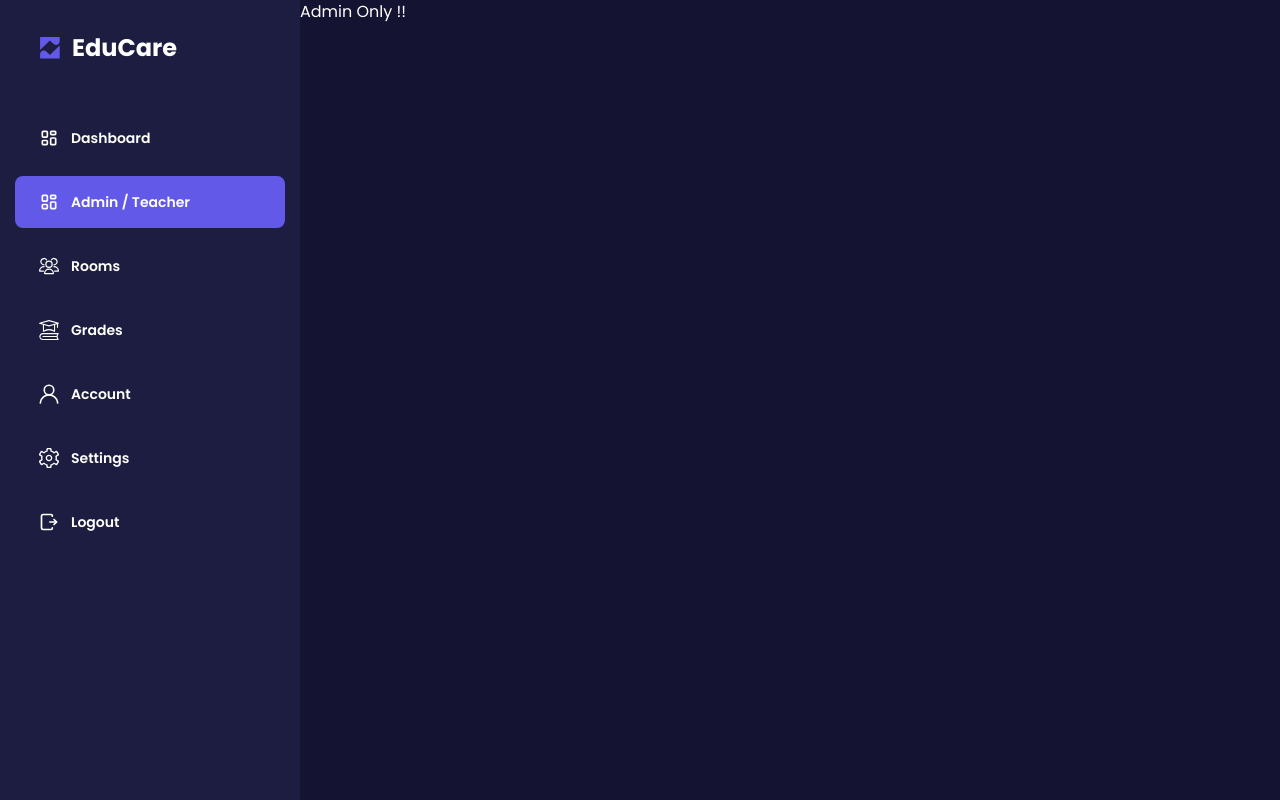
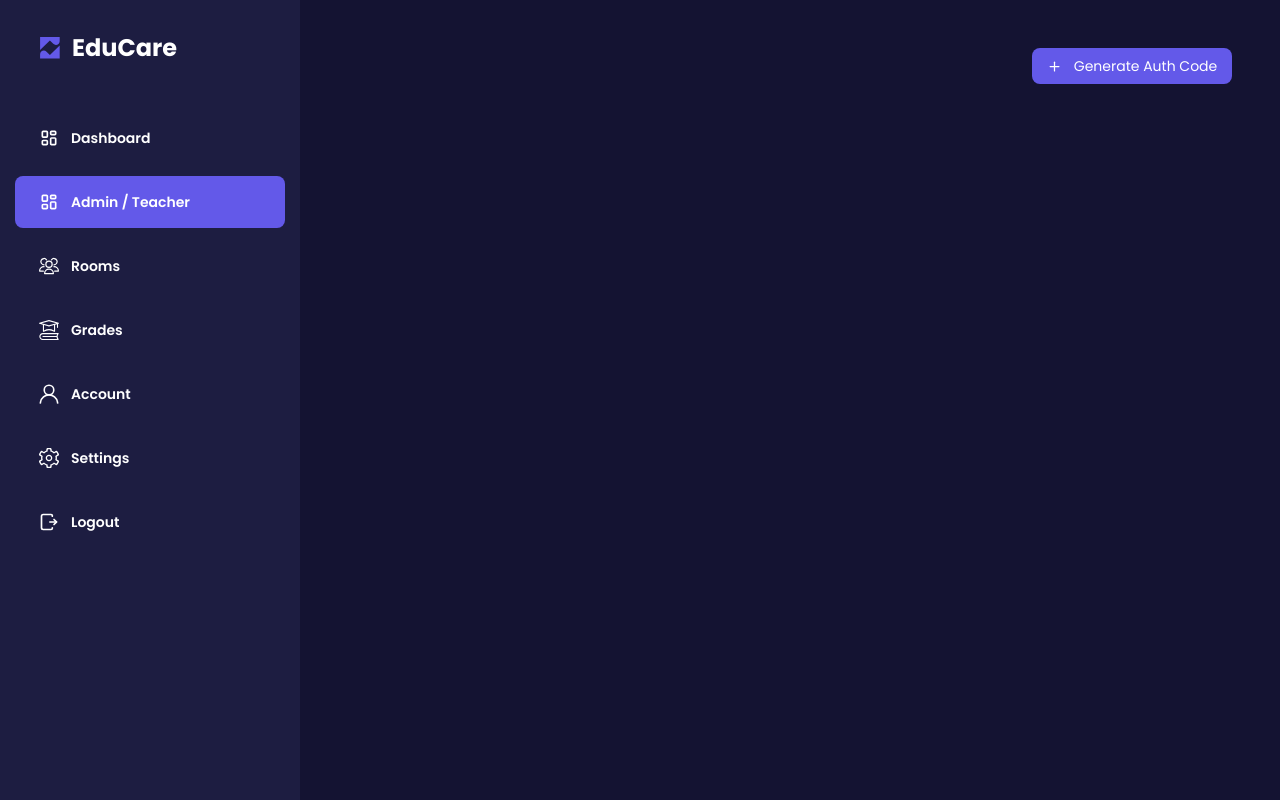
Before and after one commit to kngval/EduCare, a React (Vite) app: page /admin in a window 1280 px wide. Built offline with nearby package versions, Linux system fonts and the light colour scheme; sample sign-in values are in the browser's storage.

Commit message:
generate code

```diff
--- a/src/pages/Admin.tsx
+++ b/src/pages/Admin.tsx
@@ -1,8 +1,23 @@
 
-function Admin(){
+function Admin() {
 
-  return(
-    <div>Admin Only !!</div>
+  return (
+    <div className="grow mb-28 p-12">
+      <div className="grid">
+
+        <div className="flex justify-end">
+          <div className="bg-customLightBlue w-[200px] flex justify-center items-center gap-3 text-sm  py-2 rounded-lg">
+            <svg className="w-[15px]" viewBox="0 0 24 24" xmlns="http://www.w3.org/2000/svg" fill="#ffffff"><g id="SVGRepo_bgCarrier" strokeWidth="0"></g><g id="SVGRepo_tracerCarrier" strokeLinecap="round" strokeLinejoin="round"></g><g id="SVGRepo_iconCarrier"> <title></title> <g id="Complete"> <g data-name="add" id="add-2"> <g> <line fill="none" stroke="#fff" strokeLinecap="round" strokeLinejoin="round" strokeWidth="2" x1="12" x2="12" y1="19" y2="5"></line> <line fill="none" stroke="#fff" strokeLinecap="round" strokeLinejoin="round" strokeWidth="2" x1="5" x2="19" y1="12" y2="12"></line> </g> </g> </g> </g></svg>
+            <button>Generate Auth Code</button>
+          </div>
+        </div>
+
+        {/* Display Codes here */}
+        <div>
+
+        </div>
+      </div>
+    </div>
   )
 }
 
```
